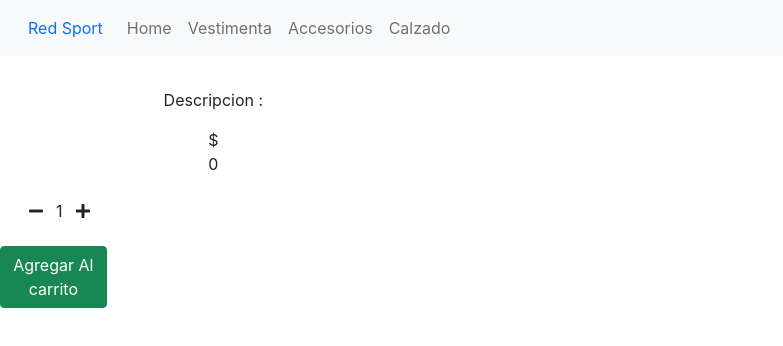
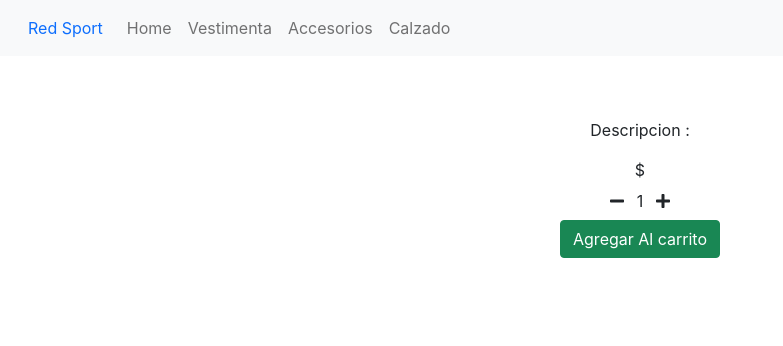
Before and after one commit to FacundoRaposo/CursoReact, a React (Create React App) app: page /item/1 in a window 1280 px wide. Shown: the top 346 px of the page, without its empty margins (0-783 px from the left). Built offline with nearby package versions, Linux system fonts and the light colour scheme; no server answers; the database is empty.

Commit message:
un poco de estilos

```diff
--- a/src/App.css
+++ b/src/App.css
@@ -6,7 +6,26 @@
   height: 40vmin;
   pointer-events: none;
 }
+.sumatoria{
+  display: inline-flex;
+  align-items: center;
+}
+.center {
+  margin-left: auto;
+  margin-right: auto;
+  display: block;
+}
+.container-fluid img{
+  padding:50%;
+  align-items: center;
+  text-align: center;
 
+}
+
+h1,h2,h3,h4{
+  padding-top: 30px;
+
+}
 @media (prefers-reduced-motion: no-preference) {
   .App-logo {
     animation: App-logo-spin infinite 20s linear;
--- a/src/App.js
+++ b/src/App.js
@@ -6,6 +6,7 @@ import ItemDetailContainer from './components/item-detail-container/itemDetailCo
 import { BrowserRouter, Route } from 'react-router-dom';
 import { CartProvider } from './components/Context/CartContext';
 import { Cart } from './components/cart/cart';
+import {Home} from './components/home/index';
 function App() {
   return (
 
@@ -15,11 +16,10 @@ function App() {
       <NavBar />
       <switch>
         <Route path ="/home">
-          <div>
-          <h1>Bienvenidos a la Pagina de Red Sport</h1>
-          <ContainerList />
-          </div>
+
+          <Home />
         </Route>
+
 
     <Route path="/category/:categoryId">
         <ContainerList name="Red Sport" />
--- a/src/components/cart/cart.js
+++ b/src/components/cart/cart.js
@@ -27,7 +27,7 @@ export const Cart =() =>{
                     {cart.map(cartItem => <div key={cartItem.prod.item.id}>
                     <div>Titulo: {cartItem.prod.item.title}</div>
                     <div>Cantidad: {cartItem.cant}</div>
-                    <button onClick = {()=> removeItem(cartItem.prod.item.id)}>borrar</button>
+                    <button className="btn btn-danger"onClick = {()=> removeItem(cartItem.prod.item.id)}>borrar</button>
                     </div>)}
                     <div> Total: {totalPrice}, por {totalItems} productos </div>
                     </>
--- /dev/null
+++ b/src/components/home/home.css
@@ -0,0 +1,17 @@
+body, html{
+    height: 100%;
+
+}
+
+
+.home {
+    background-image: url('https://image.freepik.com/foto-gratis/pistas-correr-estadio_53876-64707.jpg');
+    background-position: center;
+    background-repeat: no-repeat;
+    background-size: cover;
+    align-items: center;
+    font-size: 5vh;
+    padding-top: 20%;
+    height: 100%;
+    width: 100%;
+}
--- /dev/null
+++ b/src/components/home/index.js
@@ -0,0 +1,20 @@
+import React, { useState, useContext} from 'react';
+import { Link } from 'react-router-dom';
+import './home.css';
+
+export const Home = () => {
+
+
+    return <>
+        <div className="home flex">
+            <div>
+            <h1>Bienvenidos a Red Sport</h1>
+            </div>
+
+
+        </div>
+
+
+
+    </>
+}
--- a/src/components/item-count/ItemCount.js
+++ b/src/components/item-count/ItemCount.js
@@ -23,8 +23,8 @@ export function ItemCount ({stock , initial, onAdd}){
       };
 
     return(
-        <div className="col-lg-3 col-md-3 col-sm-2">
-            <div className="m-2 p-2 d-flex flex-row justify-content-around align-items-center">
+        <div className="align-items-center">
+            <div className="sumatoria">
                 <button
                 disabled={count<=0}
                 className="btn btn-default btn-number"
--- a/src/components/item-detail-container/itemDetailContainer.js
+++ b/src/components/item-detail-container/itemDetailContainer.js
@@ -32,5 +32,5 @@ export default function ItemDetailContainer() {
        }, [itemId]);
 
 
-    return <ItemDetail item={item} />
+    return <ItemDetail item={{id: itemId, ...item}} />
 }
--- a/src/components/item-detail/itemDetail.js
+++ b/src/components/item-detail/itemDetail.js
@@ -26,13 +26,12 @@ export default function ItemDetail({item}) {
         }
 
         return <>
-                <div className="col-lg-4">
+                <div className="col-lg-4 center">
                 <img style={{maxWidth: '300px'}} src={item?.pictureUrl} alt=""/>
                 <h2>{item?.title}</h2>
                 <p>Descripcion : {item?.description}</p>
                 <div>${item?.price}</div>
-
-                {count}
+                <div className="center">
                 { count === 0 ?
                         <ItemCount stock="6" initial="1" onAdd={addHandler} />
                             :
@@ -41,6 +40,8 @@ export default function ItemDetail({item}) {
                             </Link>
 
                 }
+                </div>
+
 
                 </div>
       </>;
--- a/src/components/item-list-container/ItemListContainer.js
+++ b/src/components/item-list-container/ItemListContainer.js
@@ -10,8 +10,6 @@ export default function ItemContainerList() {
     useEffect(() => {
 
       const db = getFirestore();
-      const itemCollection = db.collection("items");
-      const prom = itemCollection.get();
       let docRef;
 
       if (categoryId) {
--- a/src/components/item-list/item-list.js
+++ b/src/components/item-list/item-list.js
@@ -3,7 +3,7 @@ import {Item} from '../item/item'
 export const ItemList = ({items=[]})=> {
 
     return(
-        <div className="flex">
+        <div className="sumatoria">
             {items.map(item => <Item item={item}/>)}
         </div>
 
--- a/src/components/nav-bar/nav-bar.js
+++ b/src/components/nav-bar/nav-bar.js
@@ -11,7 +11,7 @@ export const NavBar = () => {
         <Link to='/home'  className="nav-link" href="#">Red Sport</Link>
             <div className="collapse navbar-collapse" id="navbarNav">
             <ul className="navbar-nav">
-                <li className="nav-item active"><Link to='/home' activeClassName="active" className="nav-link" href="#">Home<span className="sr-only"></span></Link></li>
+                <li className="nav-item active"><Link to='/home' activeClassName="active" className="nav-link">Home<span className="sr-only"></span></Link></li>
                 <li className="nav-item"><Link to={`/category/vestimenta`} className="nav-link" activeClassName="active" href="#">Vestimenta</Link></li>
                 <li className="nav-item"><Link to={`/category/accesorios`} className="nav-link" activeClassName="active" href="#">Accesorios</Link></li>
                 <li className="nav-item"><Link to={`/category/calzado`} className="nav-link" activeClassName="active" href="#">Calzado</Link></li>
```
